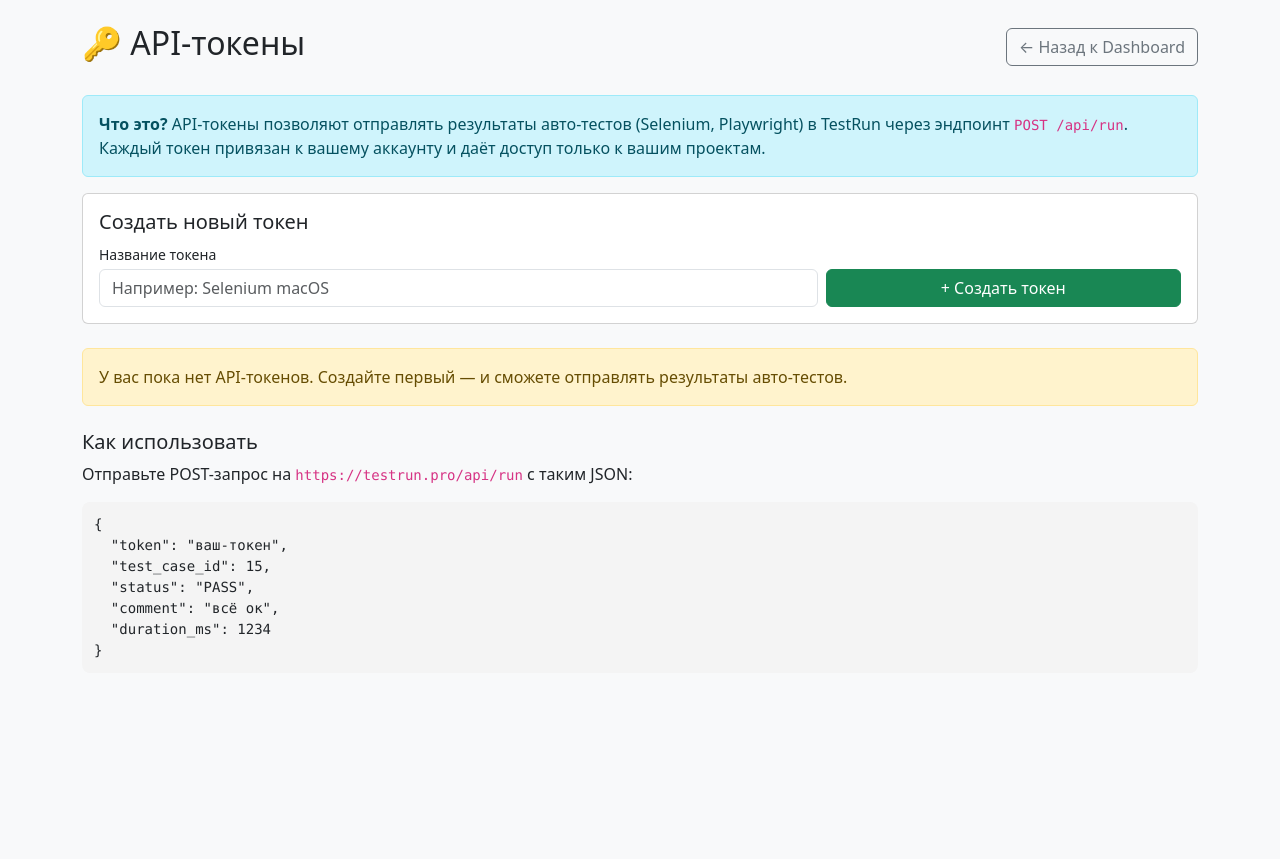
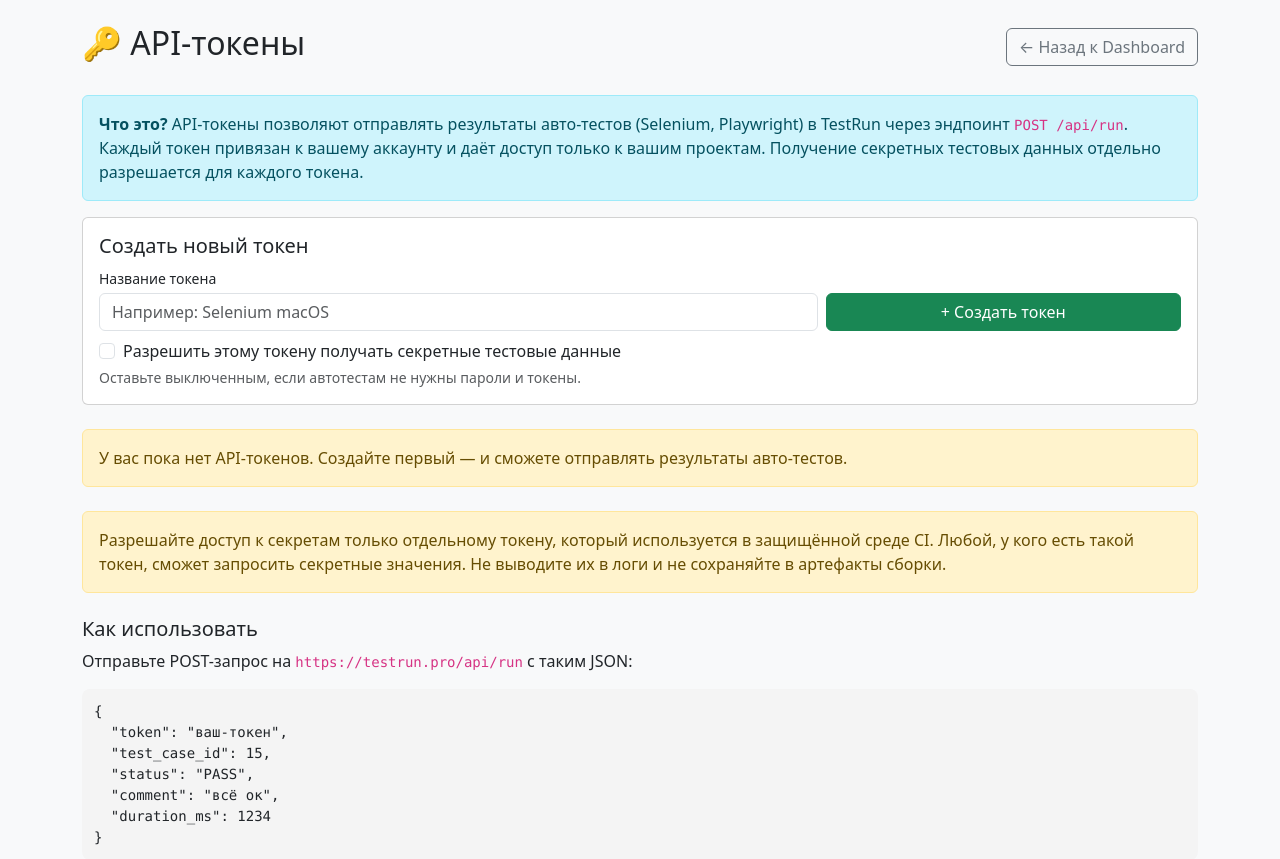
Before and after one commit to 254852bm/test_runner_web, a Flask app: page /settings/api in a window 1280 px wide. Shown: the part 69-928 px from the top of the page. Before the commit the page ends 727 px from the top, so only its background shows below. Run offline with Flask 3, Linux system fonts and the light colour scheme; the visitor is signed in with stand-in values (Sample User, id 1); data that the repository does not hold is empty; some libraries are stand-ins or nearby versions.

Commit message:
security: gate secret data retrieval per API token

```diff
--- a/app/models.py
+++ b/app/models.py
@@ -161,6 +161,10 @@
     name = db.Column(db.String(100))
     created_at = db.Column(db.DateTime, default=datetime.utcnow)
     last_used_at = db.Column(db.DateTime)
+    # Explicit per-token permission; legacy tokens remain unable to retrieve secrets.
+    allow_secret_data = db.Column(
+        db.Boolean, nullable=False, default=False, server_default='0'
+    )
 
     user = db.relationship('User', backref='api_tokens')
 
--- a/app/routes.py
+++ b/app/routes.py
@@ -1576,11 +1576,25 @@
     token = ApiToken(
         user_id=current_user.id,
         token=token_value,
-        name=name
+        name=name,
+        allow_secret_data=(request.form.get('allow_secret_data') == '1')
     )
     db.session.add(token)
     db.session.commit()
     flash(f'Токен «{name}» создан. Скопируйте его — он больше не будет показан.', 'success')
+    return redirect(url_for('main.api_tokens'))
+
+
+@main_bp.route('/settings/api/<int:token_id>/secret-access', methods=['POST'])
+@login_required
+def api_token_secret_access(token_id):
+    token = ApiToken.query.get_or_404(token_id)
+    if token.user_id != current_user.id:
+        flash('Доступ запрещён', 'danger')
+        return redirect(url_for('main.api_tokens'))
+    token.allow_secret_data = request.form.get('allow_secret_data') == '1'
+    db.session.commit()
+    flash('Разрешение на получение секретных данных обновлено.', 'success')
     return redirect(url_for('main.api_tokens'))
 
 
--- a/scripts/add_test_data_encryption_columns.py
+++ b/scripts/add_test_data_encryption_columns.py
@@ -64,6 +64,10 @@
                 connection, "test_run_data_snapshot",
                 "encrypted_values_snapshot", "TEXT"
             )
+            add_column(
+                connection, "api_token", "allow_secret_data",
+                "BOOLEAN NOT NULL DEFAULT 0"
+            )
         print(f"Encrypted test-data columns are ready in {database_path}.")
 
 
--- a/templates/api_tokens.html
+++ b/templates/api_tokens.html
@@ -8,7 +8,7 @@
 <div class="alert alert-info">
     <strong>Что это?</strong> API-токены позволяют отправлять результаты авто-тестов (Selenium, Playwright) в TestRun
     через эндпоинт <code>POST /api/run</code>.
-    Каждый токен привязан к вашему аккаунту и даёт доступ только к вашим проектам.
+    Каждый токен привязан к вашему аккаунту и даёт доступ только к вашим проектам. Получение секретных тестовых данных отдельно разрешается для каждого токена.
 </div>
 
 <div class="card mb-4">
@@ -21,6 +21,13 @@
             </div>
             <div class="col-md-4">
                 <button type="submit" class="btn btn-success w-100">+ Создать токен</button>
+            </div>
+            <div class="col-12">
+                <label class="form-check">
+                    <input class="form-check-input" type="checkbox" name="allow_secret_data" value="1">
+                    Разрешить этому токену получать секретные тестовые данные
+                </label>
+                <div class="form-text">Оставьте выключенным, если автотестам не нужны пароли и токены.</div>
             </div>
         </form>
     </div>
@@ -36,6 +43,7 @@
                     <th>Токен</th>
                     <th>Создан</th>
                     <th>Последнее использование</th>
+                    <th>Доступ к секретам</th>
                     <th></th>
                 </tr>
             </thead>
@@ -56,6 +64,14 @@
                             {% endif %}
                         </td>
                         <td>
+                            <form method="POST" action="{{ url_for('main.api_token_secret_access', token_id=token.id) }}">
+                                <input type="hidden" name="allow_secret_data" value="{{ '0' if token.allow_secret_data else '1' }}">
+                                <button type="submit" class="btn btn-sm {{ 'btn-warning' if token.allow_secret_data else 'btn-outline-secondary' }}">
+                                    {{ 'Разрешено — отключить' if token.allow_secret_data else 'Запрет — разрешить' }}
+                                </button>
+                            </form>
+                        </td>
+                        <td>
                             <form method="POST" action="{{ url_for('main.api_token_delete', token_id=token.id) }}" style="display:inline;">
                                 <button type="submit" class="btn btn-sm btn-danger" onclick="return confirm('Удалить токен «{{ token.name }}»?')">🗑️ Удалить</button>
                             </form>
@@ -70,6 +86,10 @@
         У вас пока нет API-токенов. Создайте первый — и сможете отправлять результаты авто-тестов.
     </div>
 {% endif %}
+
+<div class="alert alert-warning mt-4">
+    Разрешайте доступ к секретам только отдельному токену, который используется в защищённой среде CI. Любой, у кого есть такой токен, сможет запросить секретные значения. Не выводите их в логи и не сохраняйте в артефакты сборки.
+</div>
 
 <div class="mt-4">
     <h5>Как использовать</h5>
```
Also changed, not shown: app/api.py (+9 -1 lines), docs/automation-test-data-api.md (+2 -2 lines), docs/encrypted-test-data-secrets.md (+5 -5 lines), tests/test_secret_test_data_flows.py (+42 -0 lines).
